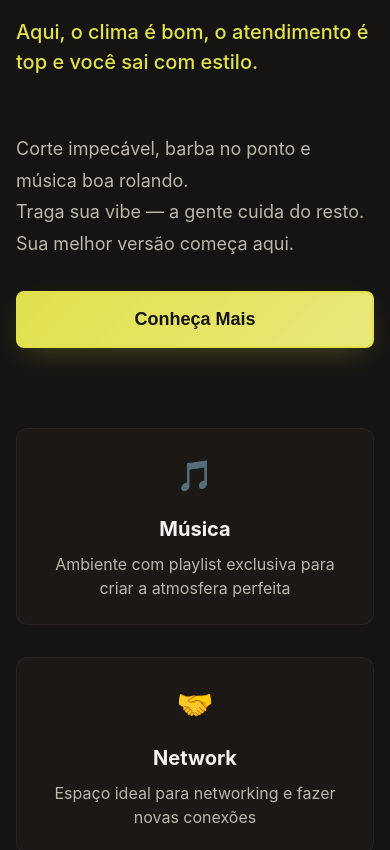
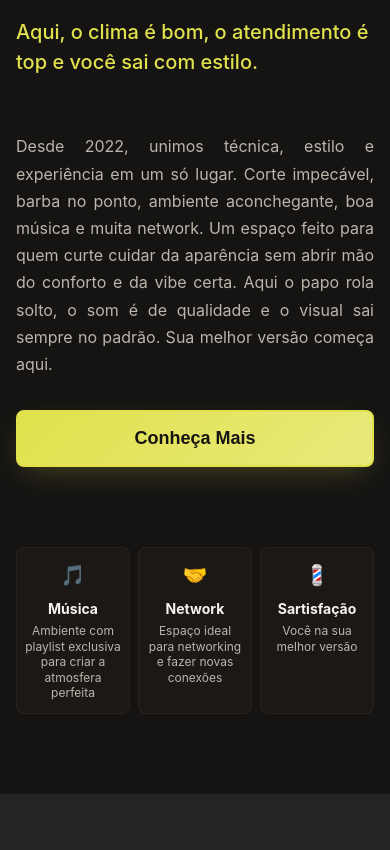
Before and after one commit to alexprogran/roger-barber, a React (Vite) app: page / in a window 390 px wide. Shown: the part 1164-2014 px from the top of the page. Built offline with nearby package versions, Linux system fonts and the light colour scheme.

Commit message:
Alterações no AboutUs

```diff
--- a/src/components/AboutUs.css
+++ b/src/components/AboutUs.css
@@ -162,6 +162,30 @@
   color: hsl(var(--muted-foreground));
 }
 
+.about-description p {
+  margin: 0;
+  text-align: left;
+}
+
+/* Responsividade para mobile */
+@media (max-width: 767px) {
+  .about-description {
+    font-size: 1rem;
+    line-height: 1.7;
+  }
+
+  .about-description p {
+    text-align: justify;
+  }
+}
+
+/* Desktop - texto com largura máxima para melhor legibilidade */
+@media (min-width: 1024px) {
+  .about-description {
+    max-width: 90%;
+  }
+}
+
 /* Tailwind: space-y-4 */
 .about-actions {
   display: flex;
@@ -198,13 +222,13 @@
 .about-info-grid {
   margin-top: 5rem;
   display: grid;
-  grid-template-columns: 1fr;
-  gap: 2rem;
+  grid-template-columns: repeat(3, 1fr);
+  gap: 0.5rem;
 }
 
 @media (min-width: 768px) {
   .about-info-grid {
-    grid-template-columns: repeat(3, 1fr);
+    gap: 2rem;
   }
 }
 
@@ -217,10 +241,25 @@
   border: 1px solid hsl(var(--border) / 0.3);
 }
 
+/* Mobile - cards menores para caber em uma linha */
+@media (max-width: 767px) {
+  .about-info-card {
+    padding: 0.75rem 0.5rem;
+    border-radius: 0.5rem;
+  }
+}
+
 /* Tailwind: text-3xl mb-4 */
 .about-info-icon {
   font-size: 1.875rem;
   margin-bottom: 1rem;
+}
+
+@media (max-width: 767px) {
+  .about-info-icon {
+    font-size: 1.25rem;
+    margin-bottom: 0.5rem;
+  }
 }
 
 /* Tailwind: text-xl font-bold text-foreground mb-2 */
@@ -231,7 +270,21 @@
   margin-bottom: 0.5rem;
 }
 
+@media (max-width: 767px) {
+  .about-info-title {
+    font-size: 0.875rem;
+    margin-bottom: 0.25rem;
+  }
+}
+
 /* Tailwind: text-muted-foreground */
 .about-info-description {
   color: hsl(var(--muted-foreground));
 }
+
+@media (max-width: 767px) {
+  .about-info-description {
+    font-size: 0.75rem;
+    line-height: 1.3;
+  }
+}
--- a/src/components/AboutUs.jsx
+++ b/src/components/AboutUs.jsx
@@ -35,9 +35,11 @@ const AboutUs = () => {
 
             <div className="about-description">
               <p>
-              Corte impecável, barba no ponto e música boa rolando.<br />
-              Traga sua vibe — a gente cuida do resto.<br />
-              Sua melhor versão começa aqui.
+                Desde 2022, unimos técnica, estilo e experiência em um só lugar.
+                Corte impecável, barba no ponto, ambiente aconchegante, boa música e muita network.
+                Um espaço feito para quem curte cuidar da aparência sem abrir mão do conforto e da vibe certa.
+                Aqui o papo rola solto, o som é de qualidade e o visual sai sempre no padrão.
+                Sua melhor versão começa aqui.
               </p>
             </div>
 
@@ -72,10 +74,10 @@ const AboutUs = () => {
           </div>
 
           <div className="about-info-card">
-            <div className="about-info-icon">🍺</div>
-            <h3 className="about-info-title">Bebidas</h3>
+            <div className="about-info-icon">💈</div>
+            <h3 className="about-info-title">Sartisfação</h3>
             <p className="about-info-description">
-              Seleção especial de bebidas artesanais e drinks exclusivos
+              Você na sua melhor versão
             </p>
           </div>
         </div>
--- a/src/components/Home.css
+++ b/src/components/Home.css
@@ -23,8 +23,8 @@
   bottom: 0;
   background: linear-gradient(
     to bottom,
-    rgba(0, 0, 0, 0.5) 0%,
-    rgba(0, 0, 0, 0.7) 100%
+    rgba(0, 0, 0, 0.1) 0%,
+    rgba(0, 0, 0, 0.9) 100%
   );
   z-index: 1;
   pointer-events: none;
```
